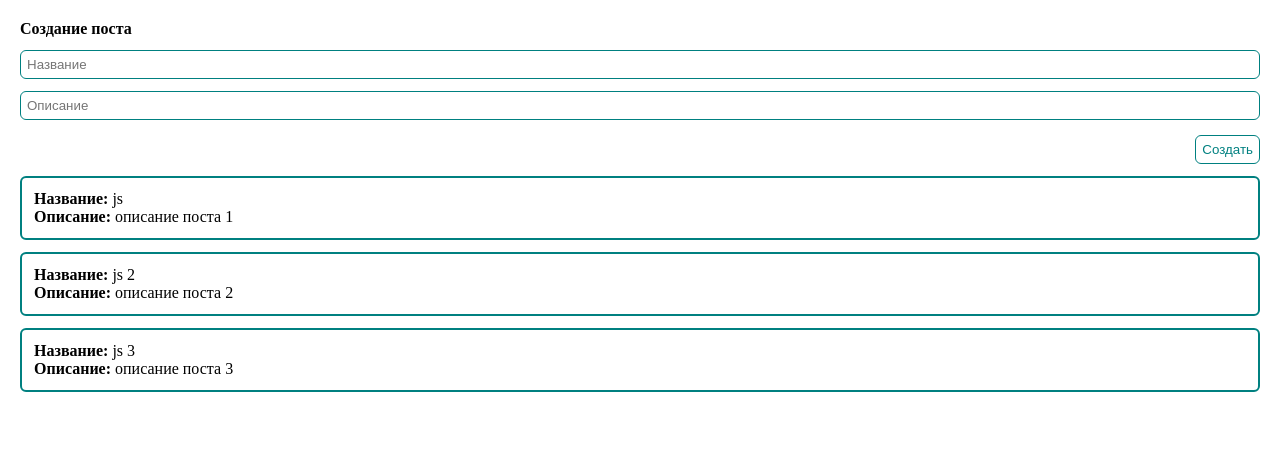
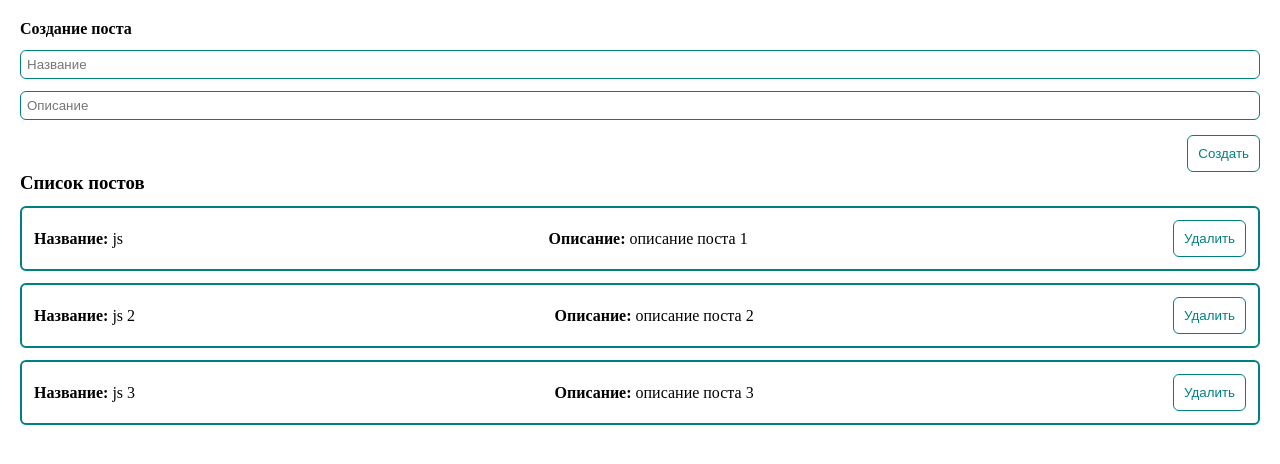
Before and after one commit to YakovlevaSS/post-web-vue, a Vue app: page / in a window 1280 px wide. Shown: the top 464 px of the page. Built offline with nearby package versions, Linux system fonts and the light colour scheme.

Commit message:
create dell button

```diff
--- a/src/components/PostForm.vue
+++ b/src/components/PostForm.vue
@@ -4,13 +4,22 @@
         <input v-model="post.title" class="input" type="text"
             placeholder="Название">
         <input v-model="post.body" class="input" type="text" placeholder="Описание">
-        <button class="button" @click="createPost">Cоздать</button>
+        <my-button
+        style="align-self: flex-end; margin-top: 15px"
+        @click="createPost"
+        >
+        Cоздать
+      </my-button>
     </form>
 </template>
 
 
 <script>
+import MyButton from "@/components/UI/MyButton.vue"
 export default {
+  components: {
+    MyButton
+  },
     data() {
         return {
             post: {
@@ -49,13 +58,5 @@
   border-radius: 6px;
 }
 
-.button {
-  margin-top: 15px;
-  align-self: flex-end;
-  padding: 6px;
-  background: none;
-  color: teal;
-  border: 1px solid teal;
-  border-radius: 6px;
-}
+
 </style>
--- /dev/null
+++ b/src/components/PostItem.vue
@@ -0,0 +1,39 @@
+<template>
+    <div class="post">
+        <div><strong>Название: </strong>{{ post.title }}</div>
+        <div><strong>Описание: </strong>{{ post.body }}</div>
+        <my-button style="" @click="createPost">
+            Удалить
+        </my-button>
+    </div>
+
+</template>
+
+
+<script>
+import MyButton from "@/components/UI/MyButton.vue"
+export default {
+    components: {
+    MyButton
+  },
+    props: {
+        post: {
+            type: Object,
+            required: true,
+        }
+    }
+}
+</script>
+
+
+<style>
+.post {
+    padding: 12px;
+    border: 2px solid teal;
+    border-radius: 6px;
+    margin-top: 12px;
+    display: flex;
+    align-items: center;
+    justify-content: space-between;
+}
+</style>
--- a/src/components/PostList.vue
+++ b/src/components/PostList.vue
@@ -1,13 +1,19 @@
 <template>
-    <div class="post" v-for="post in posts">
-        <div><strong>Название: </strong>{{ post.title }}</div>
-        <div><strong>Описание: </strong>{{ post.body }}</div>
+    <div>
+        <h3>Список постов</h3>
+        <post-item
+        v-for="post in posts"
+        :post="post"
+        :key="post.id"
+         />
     </div>
 </template>
 
 
 <script>
+import PostItem from "@/components/PostItem";
 export default {
+    components: { PostItem },
     props: {
         posts: {
             type: Array,
@@ -19,10 +25,5 @@
 
 
 <style>
-.post {
-    padding: 12px;
-    border: 2px solid teal;
-    border-radius: 6px;
-    margin-top: 12px;
-}
+
 </style>
--- /dev/null
+++ b/src/components/UI/MyButton.vue
@@ -0,0 +1,23 @@
+<template>
+    <button class="btn">
+      <slot></slot>
+    </button>
+  </template>
+
+  <script>
+  export default {
+    name: 'my-button'
+  }
+  </script>
+
+  <style scoped>
+  .btn {
+  align-self: flex-end;
+  padding: 10px;
+  background: none;
+  color: teal;
+  border: 1px solid teal;
+  border-radius: 6px;
+  }
+
+  </style>
```
